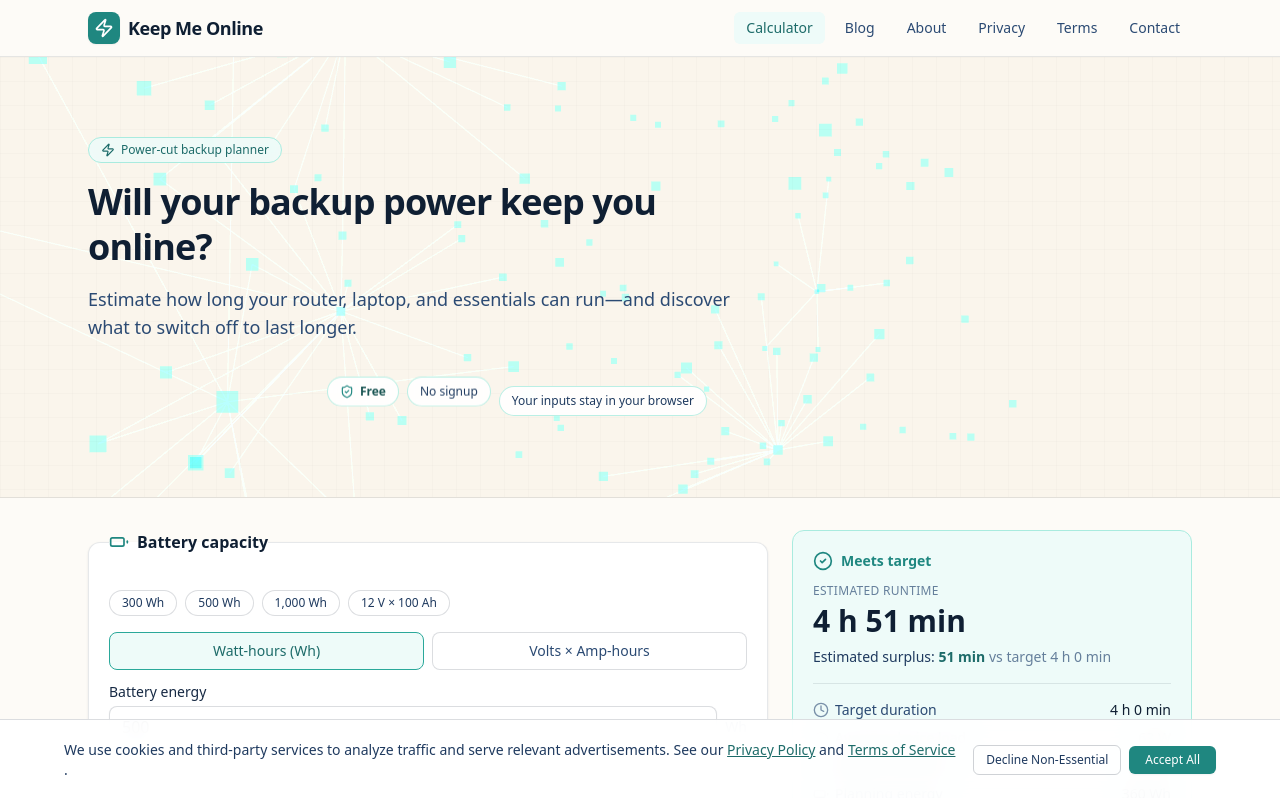
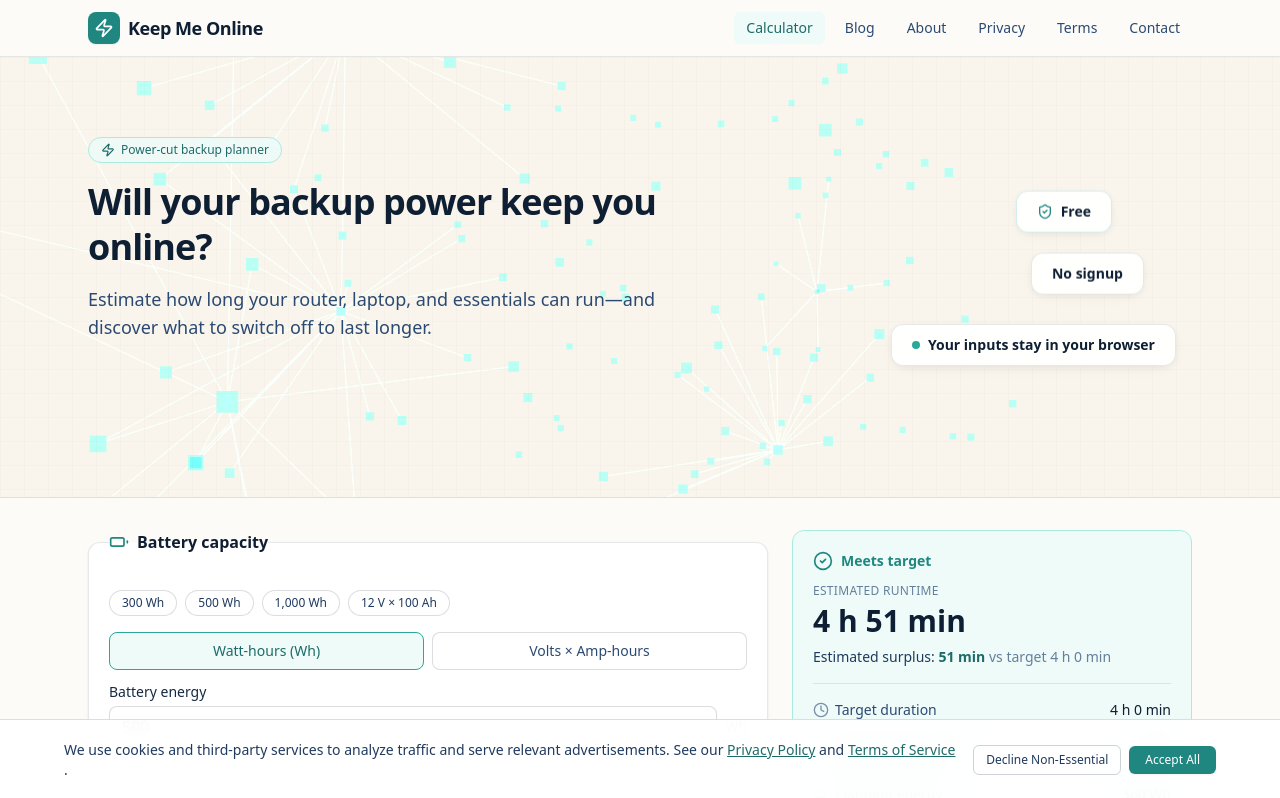
Before and after one commit to ZapTayyab/keepmeonline, a React (Vite) app: page / in a window 1280 px wide. Shown: the top 798 px of the page. Built offline with nearby package versions, Linux system fonts and the light colour scheme.

Commit message:
Hero enhanced #02

```diff
--- a/src/components/content/Hero.tsx
+++ b/src/components/content/Hero.tsx
@@ -41,7 +41,9 @@ export function Hero({ onCalculate }: HeroProps) {
       <HeroBackground reducedMotion={prefersReducedMotion} />
       <div className="bg-grid absolute inset-0 z-0 opacity-40" aria-hidden="true" />
       <div className="relative z-10 mx-auto max-w-6xl px-4 py-14 sm:px-6 sm:py-20">
-        <div className="max-w-2xl">
+        <div className="grid gap-10 lg:grid-cols-12 lg:items-center">
+          {/* Left Column: Heading, Subheading & Calculate Button */}
+          <div className="lg:col-span-7">
             <div
               ref={badgeRef}
               className="inline-flex items-center gap-1.5 rounded-full border border-teal-200 bg-teal-50/90 px-3 py-1 text-xs font-medium text-teal-700 backdrop-blur-sm"
@@ -58,22 +60,37 @@ export function Hero({ onCalculate }: HeroProps) {
             <p ref={subheadingRef} className="mt-4 text-lg text-navy-600">
               Estimate how long your router, laptop, and essentials can run&mdash;and discover what to switch off to last longer.
             </p>
-          <div ref={ctaRef} className="mt-8 flex flex-col gap-5 sm:flex-row sm:items-center">
-            <button onClick={onCalculate} className="btn-primary text-base shadow-md hover:shadow-lg transition-all shrink-0">
+            <div ref={ctaRef} className="mt-8">
+              <button onClick={onCalculate} className="btn-primary text-base shadow-md hover:shadow-lg transition-all">
                 Calculate my backup
                 <ArrowDown className="h-4 w-4" aria-hidden="true" />
               </button>
-            <div className="flex flex-wrap items-center gap-2">
-              <span className="inline-flex items-center gap-1.5 rounded-full border border-teal-200/80 bg-white/90 px-3 py-1.5 text-xs font-semibold text-teal-800 shadow-xs backdrop-blur-sm transition-transform hover:scale-105 animate-float-slow">
-                <ShieldCheck className="h-3.5 w-3.5 text-teal-600 shrink-0" aria-hidden="true" />
-                Free
-              </span>
-              <span className="inline-flex items-center rounded-full border border-teal-200/80 bg-white/90 px-3 py-1.5 text-xs font-medium text-navy-700 shadow-xs backdrop-blur-sm transition-transform hover:scale-105 animate-float-delayed">
-                No signup
-              </span>
-              <span className="inline-flex items-center rounded-full border border-teal-200/80 bg-white/90 px-3 py-1.5 text-xs font-medium text-navy-700 shadow-xs backdrop-blur-sm transition-transform hover:scale-105 animate-float-reverse">
-                Your inputs stay in your browser
-              </span>
+            </div>
+          </div>
+
+          {/* Right Column: Cascading Floating Blocks (2, 3, 4) */}
+          <div className="flex flex-col items-start lg:items-end gap-5 lg:col-span-5 lg:pr-4">
+            {/* 2: Free */}
+            <div className="lg:mr-16 animate-float-slow">
+              <div className="inline-flex items-center gap-2 rounded-xl border border-teal-500/20 bg-white/95 px-5 py-2.5 shadow-soft backdrop-blur-md transition-all hover:scale-105 hover:border-teal-500/40">
+                <ShieldCheck className="h-4 w-4 text-teal-600" aria-hidden="true" />
+                <span className="text-sm font-semibold text-navy-900">Free</span>
+              </div>
+            </div>
+
+            {/* 3: No signup */}
+            <div className="lg:mr-8 animate-float-delayed">
+              <div className="inline-flex items-center gap-2 rounded-xl border border-navy-900/10 bg-white/95 px-5 py-2.5 shadow-soft backdrop-blur-md transition-all hover:scale-105 hover:border-teal-500/40">
+                <span className="text-sm font-semibold text-navy-900">No signup</span>
+              </div>
+            </div>
+
+            {/* 4: Your inputs stay in your browser */}
+            <div className="animate-float-reverse">
+              <div className="inline-flex items-center gap-2 rounded-xl border border-navy-900/10 bg-white/95 px-5 py-2.5 shadow-soft backdrop-blur-md transition-all hover:scale-105 hover:border-teal-500/40">
+                <span className="h-2 w-2 rounded-full bg-teal-500" aria-hidden="true" />
+                <span className="text-sm font-semibold text-navy-900">Your inputs stay in your browser</span>
+              </div>
             </div>
           </div>
         </div>
```
Lines whose indentation alone changed are shown as unchanged.
